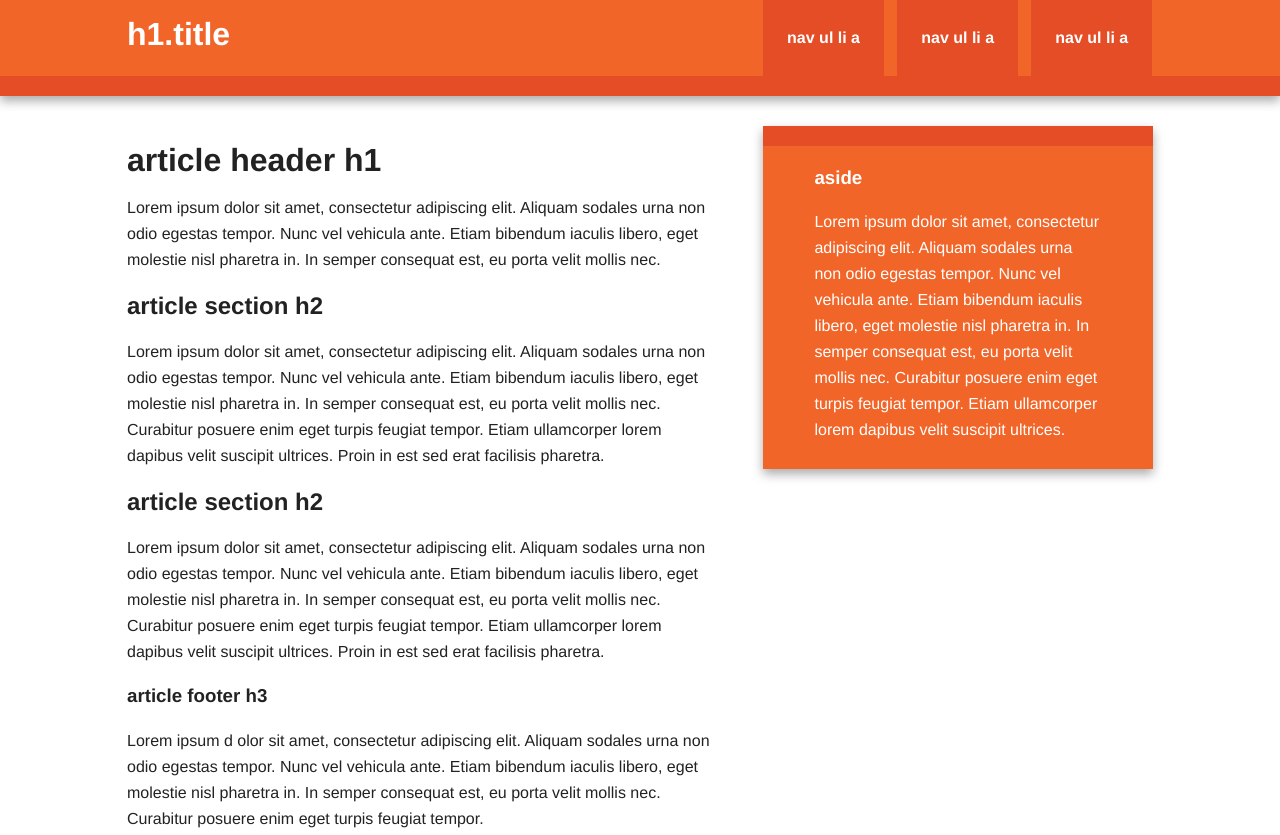
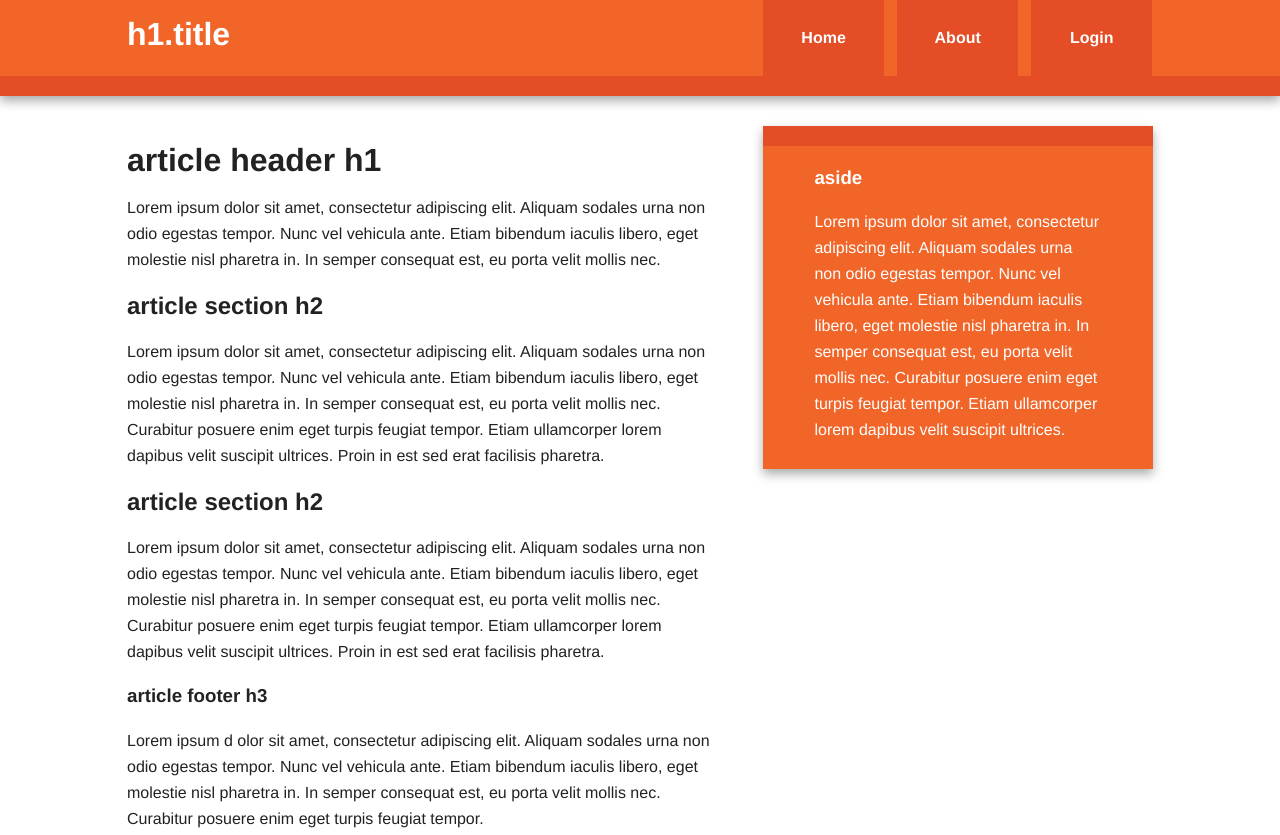
Before and after one commit to phoenix303/power-app, a plain HTML site: page index.html in a window 1280 px wide. Shown: the top 835 px of the page. Drawn offline with nearby package versions, Linux system fonts and the light colour scheme; no server answers.

Commit message:
change the header links

```diff
--- a/index.html
+++ b/index.html
@@ -26,9 +26,9 @@
                 <h1 class="title">h1.title</h1>
                 <nav>
                     <ul>
-                        <li><a href="#">nav ul li a</a></li>
-                        <li><a href="#">nav ul li a</a></li>
-                        <li><a href="#">nav ul li a</a></li>
+                        <li><a href="#">Home</a></li>
+                        <li><a href="#">About</a></li>
+                        <li><a href="#">Login</a></li>
                     </ul>
                 </nav>
             </header>
```
